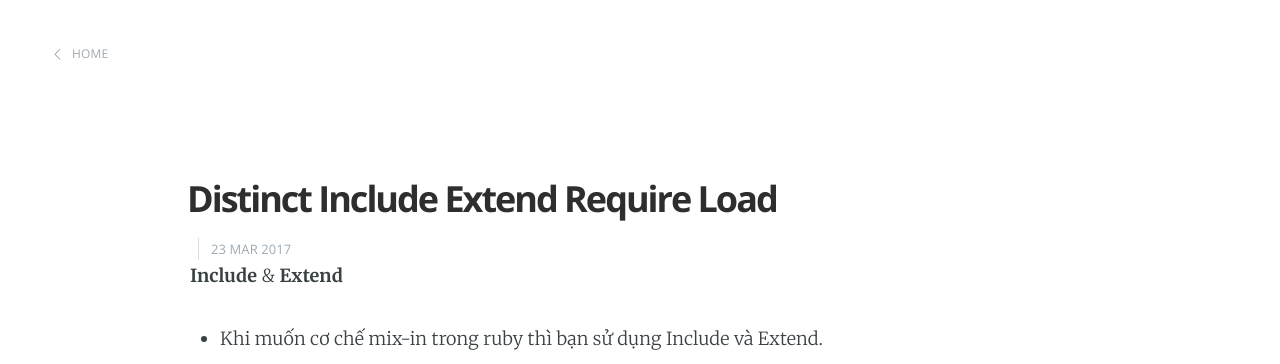
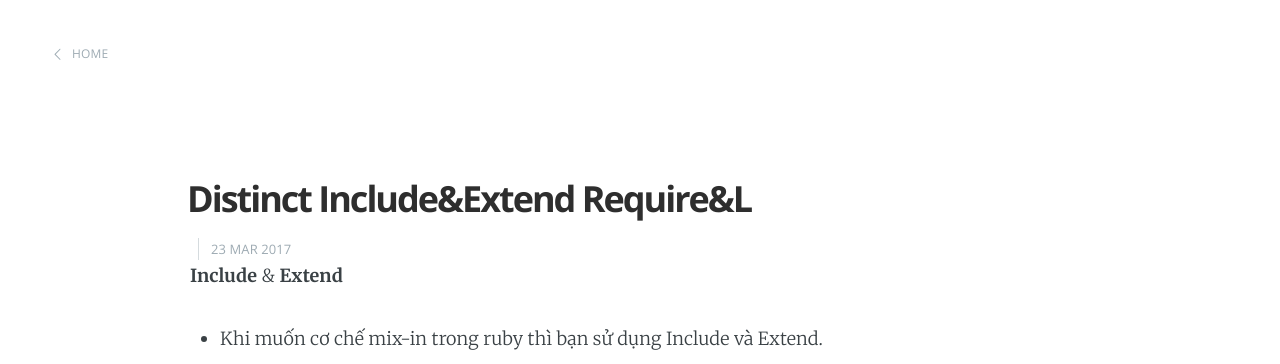
Before and after one commit to trnthanhtu/trnthanhtu.github.io, a Jekyll site: the page built from _posts/2017-03-23-Distinct-Include-Extend-Require-Load.markdown, in a window 1280 px wide. Shown: the top 364 px of the page. Built offline with Jekyll 4.4.1, drawn with Linux system fonts in a browser that asks for light colours; our own code applies the rules of GitHub Pages for plain Markdown files; some of the changed lines change nothing that is shown.

Commit message:
Update 2017-03-23-Distinct-Include-Extend-Require-Load.markdown

```diff
--- a/_posts/2017-03-23-Distinct-Include-Extend-Require-Load.markdown
+++ b/_posts/2017-03-23-Distinct-Include-Extend-Require-Load.markdown
@@ -1,3 +1,8 @@
+---
+layout: post
+title:  "Distinct Include&Extend Require&L"
+date:   2017-03-23 00:00:00
+---
 **Include** & **Extend**
 - Khi muốn cơ chế mix-in trong ruby thì bạn sử dụng Include và Extend.
 - Dùng để DIY code.
```
